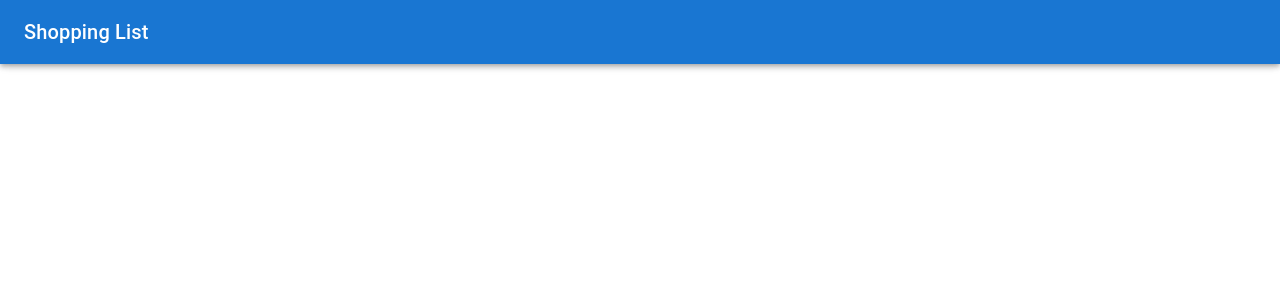
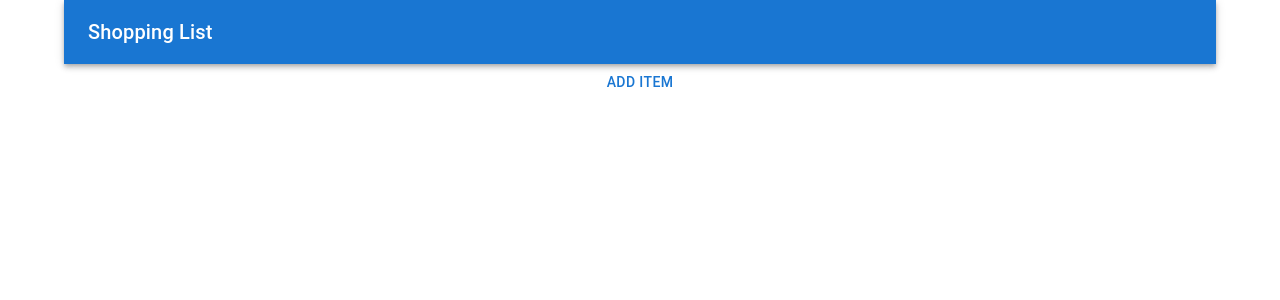
Before and after one commit to alexeymorin/shoppinglist, a React (Create React App) app: page / in a window 1280 px wide. Shown: the top 300 px of the page. Built offline with nearby package versions, Linux system fonts and the light colour scheme.

Commit message:
Подключил компонент AddItem.

```diff
--- a/src/App.js
+++ b/src/App.js
@@ -3,6 +3,8 @@ import Container from '@mui/material/Container';
 import AppBar from '@mui/material/AppBar';
 import Toolbar from '@mui/material/Toolbar';
 import Typography from '@mui/material/Typography';
+import Stack from '@mui/material/Stack';
+import AddItem from './AddItem';
 import './App.css';
 
 function App() {
@@ -14,13 +16,16 @@ function App() {
 
   return (
     <Container>
-      <AppBar>
+      <AppBar position='static'>
         <Toolbar>
           <Typography variant='h6'>
             Shopping List
           </Typography>
         </Toolbar>
       </AppBar>
+      <Stack alignItems='center'>
+        <AddItem addItem={addItem} />
+      </Stack>
     </Container>
   );
 }
```
